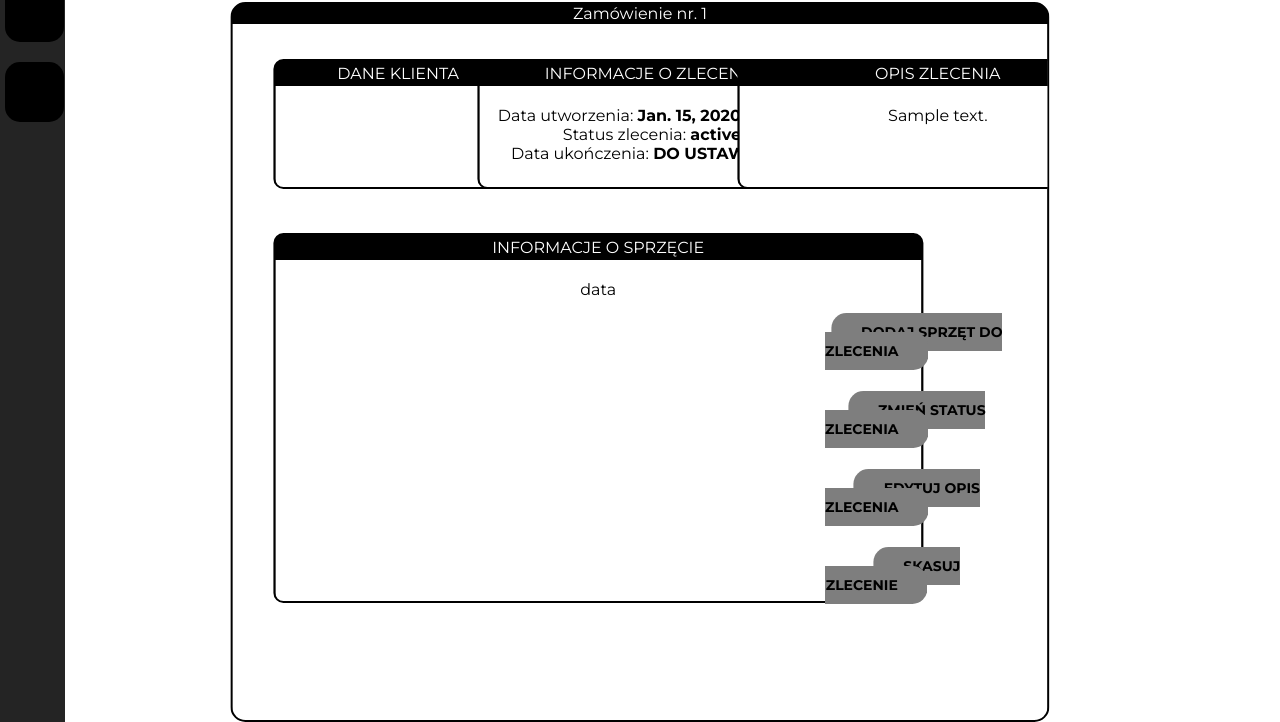
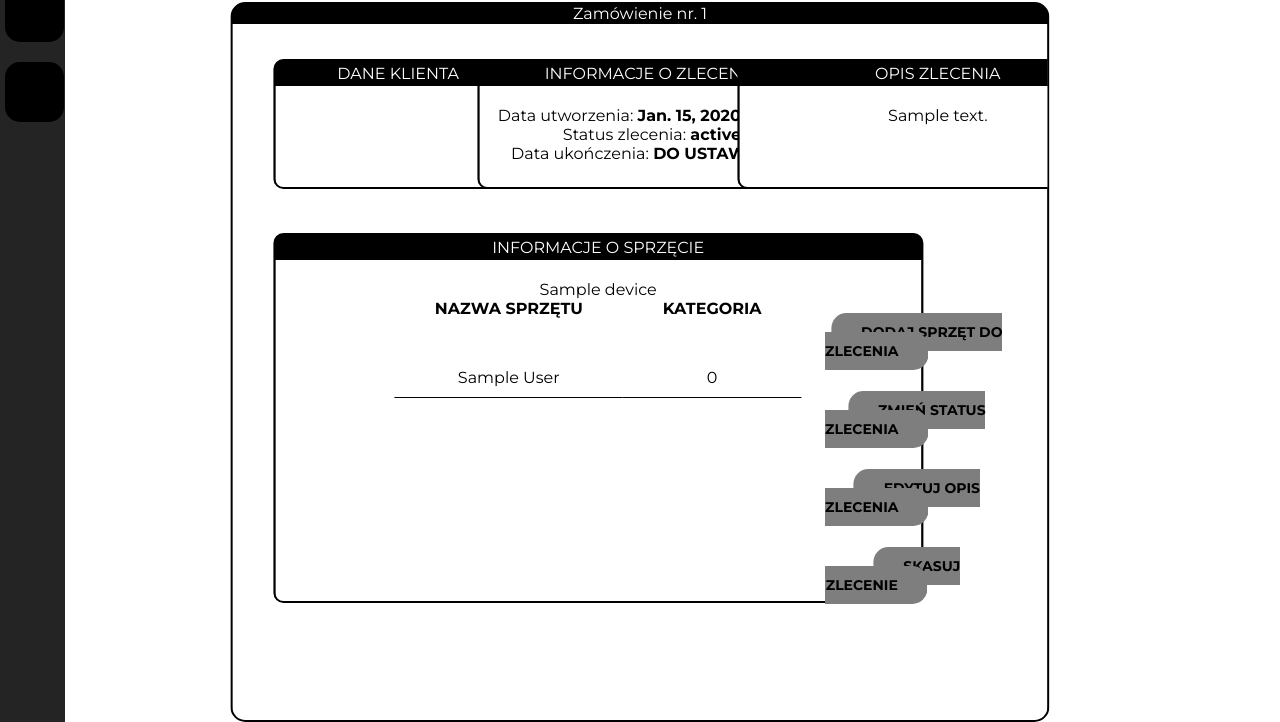
Before and after one commit to Bartek1995/web-computer-service, a Django app: template Web_Computer_Service/account/templates/account/service_functions/order_management.html in a window 1280 px wide. Shown: the part 128-850 px from the top of the page. Run offline with Django 3.2, Linux system fonts and the light colour scheme; tables that the repository leaves empty hold one stand-in row (values such as "Sample post"); the template is opened without the code that fills it: values that come from a table or form of the project are taken from there, most other values are stand-ins (such as "Sample title", 1, 10 or a date in 2020); lists and menus that the app fills with data are empty; some libraries are stand-ins or nearby versions.

Commit message:
Add visibility of OrderDevice data in page

```diff
--- a/Web_Computer_Service/account/templates/account/service_functions/order_management.html
+++ b/Web_Computer_Service/account/templates/account/service_functions/order_management.html
@@ -46,13 +46,33 @@
             <div class="device-data window">
                 <p class="order-block data-title">Informacje o sprzęcie</p>
                 <div class="order-data-bg">
-                    data
+
+                    <p>{{device.device_name}}</p>
+
+
+
+                    <table class="employee-table">
+                        <tr class="table-title">
+                            <th>Nazwa sprzętu</th>
+                            <th>Kategoria</th>
+                        </tr>
+                            {% for device in order_device_list %}
+                            <tr class="table-data">
+                                <th>{{device.device_name}}</th>
+                                <th>{{device.category}}</th>
+                            </tr>
+                            {% endfor %}
+
+                    </table>
+
+
+
                 </div>
             </div>
 
             <div class="button-list">
                 <ul>
-                    <li><a href="" class="btn-custom">Dodaj sprzęt do zlecenia</a></li>
+                    <li><a href="{% url 'Web_Computer_Service:add_device_to_order' order.id %}" class="btn-custom">Dodaj sprzęt do zlecenia</a></li>
                     <li><a href="{% url 'Web_Computer_Service:modify_order_state' order.id %}" class="btn-custom change">Zmień status zlecenia</a></li>
                     {% if order.description %}
                     <li><a href="{% url 'Web_Computer_Service:modify_description' order.id %}" class="btn-custom change">Edytuj opis zlecenia</a></li>
```
